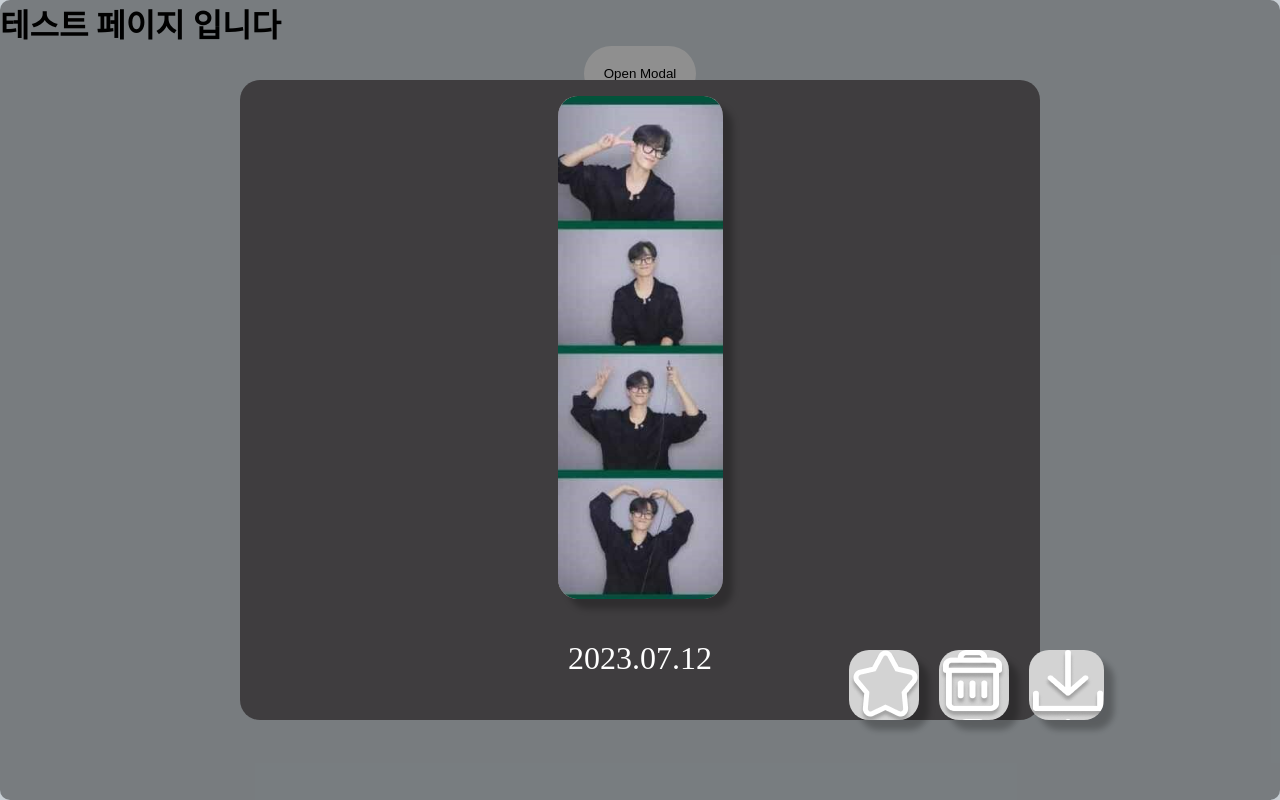
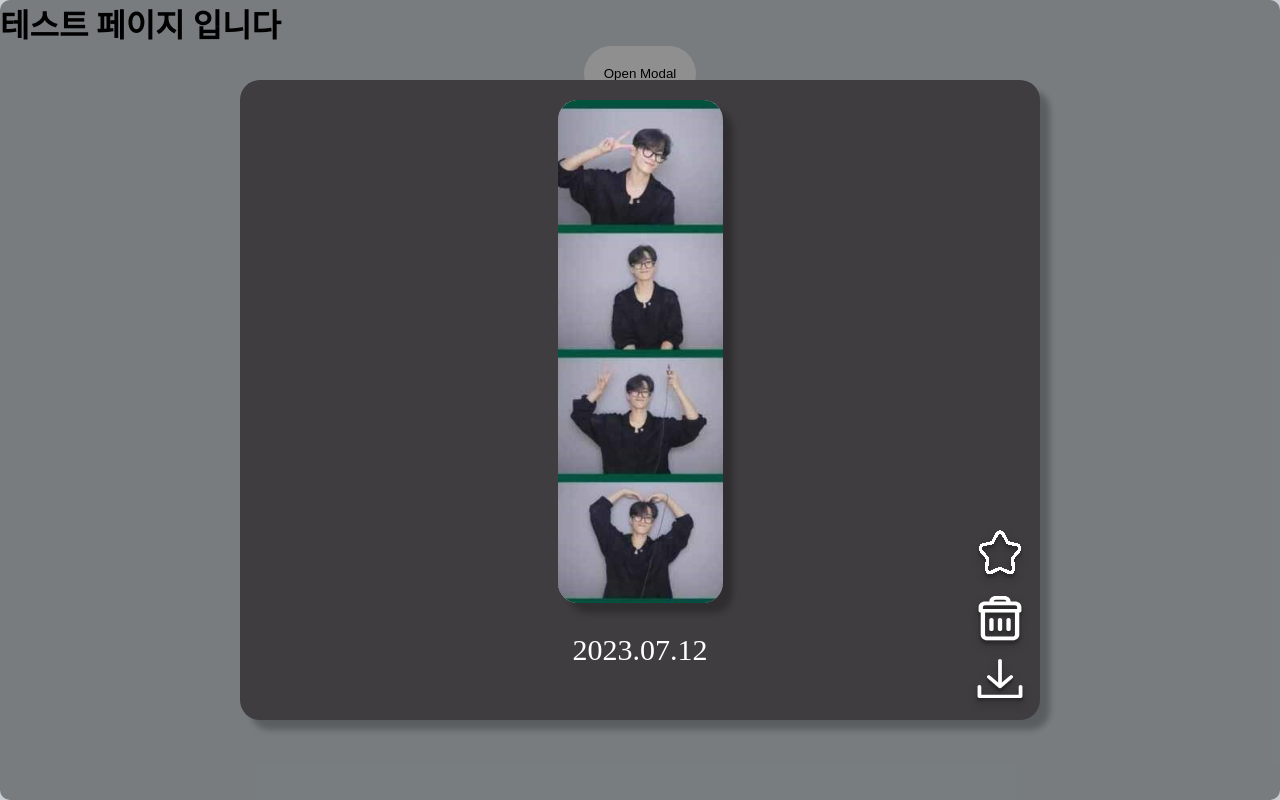
Before and after one commit to 2023SB-TeamJ/2023SB-Team-J, a React (Create React App) app in the folder frontend/: page /test in a window 1280 px wide. Both pictures are taken after a click on the button "Open Modal". Built offline with nearby package versions, Linux system fonts and the light colour scheme.

Commit message:
fix : 앨범 상세 모달창 css 수정 및 페이지명 수정

```diff
--- a/frontend/package.json
+++ b/frontend/package.json
@@ -7,6 +7,7 @@
     "@testing-library/react": "^13.4.0",
     "@testing-library/user-event": "^13.5.0",
     "airbnb": "^0.0.2",
+    "framer-motion": "^10.12.18",
     "react": "^18.2.0",
     "react-dom": "^18.2.0",
     "react-router-dom": "^6.14.1",
--- a/frontend/src/components/AlbumDetailModal.jsx
+++ b/frontend/src/components/AlbumDetailModal.jsx
@@ -1,135 +1,10 @@
 import { useState } from 'react';
 import styled from 'styled-components';
+import { motion } from 'framer-motion';
 import image from '../assets/images/photo1.png';
-import star from '../assets/images/star.png';
-import trash from '../assets/images/trash.png';
-import save from '../assets/images/save.png';
-
-const ModalContainer = styled.div`
-  // Modal을 구현하는데 전체적으로 필요한 CSS를 구현
-  display: flex;
-  justify-content: center;
-  align-items: center;
-  height: 100%;
-`;
-
-const ModalBackdrop = styled.div`
-  // Modal이 떴을 때의 배경을 깔아주는 CSS를 구현
-  z-index: 1; //위치지정 요소
-  position: fixed;
-  display: flex;
-  justify-content: center;
-  align-items: center;
-  background-color: rgba(0, 0, 0, 0.4);
-  border-radius: 10px;
-  top: 0;
-  left: 0;
-  right: 0;
-  bottom: 0;
-`;
-
-const ModalBtn = styled.button`
-  text-decoration: none;
-  border: none;
-  padding: 20px;
-  color: black;
-  border-radius: 30px;
-  cursor: grab;
-`;
-
-// const ExitBtn = styled(ModalBtn)`
-//   background-color: #4000c7;
-//   border-radius: 10px;
-//   text-decoration: none;
-//   margin: 10px;
-//   padding: 5px 10px;
-//   width: 40px;
-//   height: 40px;
-//   display: flex;
-//   justify-content: center;
-//   align-items: center;
-// `;
-
-const ModalView = styled.div.attrs(() => ({
-  // attrs 메소드를 이용해서 아래와 같이 div 엘리먼트에 속성을 추가할 수 있다.
-  role: 'dialog',
-}))`
-  // Modal창 CSS를 구현합니다.
-  display: flex;
-  align-items: center;
-  flex-direction: column;
-  border-radius: 20px;
-  width: 50rem;
-  height: 40rem;
-  background-color: #3f3d3f;
-  > div.desc {
-    position: absolute;
-    top: 70%;
-    margin: 50px;
-    font-size: 2rem;
-    color: white;
-  }
-`;
-
-const Photo = styled.div`
-  margin: 1rem;
-  width: 165px;
-  height: 503px;
-  flex-shrink: 0;
-  border-radius: 20px;
-  background:
-    url(${image}),
-    lightgray 50% / cover no-repeat;
-  box-shadow: 10px 10px 6px 0px rgba(0, 0, 0, 0.25);
-`;
-
-const Date = styled.div`
-  position: absolute;
-  top: 80%;
-  color: white;
-  font-size: 2rem;
-`;
-
-const ButtonWrap = styled.div`
-  display: flex;
-  position: absolute;
-  top: 80%;
-  right: 13%;
-`;
-
-const BookmarkBtn = styled.div`
-  width: 70px;
-  height: 70px;
-  margin: 10px;
-  flex-shrink: 0;
-  border-radius: 20px;
-  background:
-    url(${star}),
-    lightgray 50% / cover no-repeat;
-  box-shadow: 10px 10px 6px 0px rgba(0, 0, 0, 0.25);
-`;
-const DeleteBtn = styled.div`
-  width: 70px;
-  height: 70px;
-  margin: 10px;
-  flex-shrink: 0;
-  border-radius: 20px;
-  background:
-    url(${trash}),
-    lightgray 50% / cover no-repeat;
-  box-shadow: 10px 10px 6px 0px rgba(0, 0, 0, 0.25);
-`;
-const SaveBtn = styled.div`
-  width: 75px;
-  height: 70px;
-  margin: 10px;
-  flex-shrink: 0;
-  border-radius: 20px;
-  background:
-    url(${save}),
-    lightgray 50% / cover no-repeat;
-  box-shadow: 10px 10px 6px 0px rgba(0, 0, 0, 0.25);
-`;
+// import star from '../assets/images/star.png';
+// import trash from '../assets/images/trash.png';
+// import save from '../assets/images/save.png';
 
 function AlbumDetailModal() {
   const [isOpen, setIsOpen] = useState(false);
@@ -153,13 +28,183 @@ function AlbumDetailModal() {
       {/* 조건부 렌더링을 활용해서 Modal이 열린 상태(isOpen이 true인 상태)일 때만 모달창과 배경이 뜰 수 있게 구현 */}
       {isOpen ? (
         <ModalBackdrop onClick={openModalHandler}>
-          <ModalView onClick={(e) => e.stopPropagation()}>
+          <ModalView
+            onClick={(e) => e.stopPropagation()}
+            initial={{ y: -1000 }}
+            animate={{ y: 0 }}
+            transition={{ duration: 0.5 }}
+          >
             <Photo />
             <Date>2023.07.12</Date>
             <ButtonWrap>
-              <BookmarkBtn />
-              <DeleteBtn />
-              <SaveBtn />
+              <BookmarkBtn>
+                <svg
+                  xmlns="http://www.w3.org/2000/svg"
+                  width="50"
+                  height="50"
+                  viewBox="0 0 73 75"
+                  fill="none"
+                >
+                  <g filter="url(#filter0_d_606_260)">
+                    <path
+                      fillRule="evenodd"
+                      clipRule="evenodd"
+                      d="M23.4095 63.538C20.8651 64.7462 17.8935 63.503 16.7723 60.7611C16.4212 59.9025 16.2827 58.9604 16.3704 58.0269L17.8114 42.6903L8.28036 31.1955C6.42776 28.9612 6.60673 25.5315 8.6801 23.5351C9.32939 22.9099 10.118 22.4769 10.969 22.2783L24.9496 19.0159L32.1491 5.69562C33.5486 3.10649 36.6307 2.23008 39.0333 3.73811C39.7857 4.21036 40.4116 4.88482 40.8499 5.69562L48.0494 19.0159L62.03 22.2783C64.7474 22.9125 66.4734 25.8005 65.8849 28.7289C65.7006 29.6459 65.2988 30.4958 64.7186 31.1955L55.1876 42.6903L56.6286 58.0269C56.9086 61.0079 54.8931 63.6692 52.1268 63.971C51.2605 64.0656 50.3863 63.9163 49.5895 63.538L36.4995 57.3219L23.4095 63.538Z"
+                      stroke="white"
+                      strokeWidth="5"
+                      strokeLinecap="round"
+                      shapeRendering="crispEdges"
+                    />
+                  </g>
+                  <defs>
+                    <filter
+                      id="filter0_d_606_260"
+                      x="0.500122"
+                      y="0.496094"
+                      width="71.9977"
+                      height="74.0098"
+                      filterUnits="userSpaceOnUse"
+                      colorInterpolationFilters="sRGB"
+                    >
+                      <feFlood floodOpacity="0" result="BackgroundImageFix" />
+                      <feColorMatrix
+                        in="SourceAlpha"
+                        type="matrix"
+                        values="0 0 0 0 0 0 0 0 0 0 0 0 0 0 0 0 0 0 127 0"
+                        result="hardAlpha"
+                      />
+                      <feOffset dy="4" />
+                      <feGaussianBlur stdDeviation="2" />
+                      <feComposite in2="hardAlpha" operator="out" />
+                      <feColorMatrix
+                        type="matrix"
+                        values="0 0 0 0 0 0 0 0 0 0 0 0 0 0 0 0 0 0 0.25 0"
+                      />
+                      <feBlend
+                        mode="normal"
+                        in2="BackgroundImageFix"
+                        result="effect1_dropShadow_606_260"
+                      />
+                      <feBlend
+                        mode="normal"
+                        in="SourceGraphic"
+                        in2="effect1_dropShadow_606_260"
+                        result="shape"
+                      />
+                    </filter>
+                  </defs>
+                </svg>
+              </BookmarkBtn>
+              <DeleteBtn>
+                <svg
+                  xmlns="http://www.w3.org/2000/svg"
+                  width="50"
+                  height="50"
+                  viewBox="0 0 67 69"
+                  fill="none"
+                >
+                  <g filter="url(#filter0_d_606_264)">
+                    <path
+                      fillRule="evenodd"
+                      clipRule="evenodd"
+                      d="M12.85 53.375C12.85 54.7787 14.1708 55.9167 15.8 55.9167H51.2C52.8292 55.9167 54.15 54.7787 54.15 53.375V22.875H12.85V53.375ZM48.25 7.625H54.15C59.0377 7.625 63 11.0388 63 15.25V20.3333C63 21.7371 61.6792 22.875 60.05 22.875V53.375C60.05 57.5862 56.0877 61 51.2 61H15.8C10.9123 61 6.95 57.5862 6.95 53.375V22.875C5.32076 22.875 4 21.7371 4 20.3333V15.25C4 11.0388 7.96228 7.625 12.85 7.625H18.75C18.75 3.41383 22.7123 0 27.6 0H39.4C44.2877 0 48.25 3.41383 48.25 7.625ZM18.75 33.0417C18.75 31.6379 20.0708 30.5 21.7 30.5C23.3292 30.5 24.65 31.6379 24.65 33.0417V45.75C24.65 47.1537 23.3292 48.2917 21.7 48.2917C20.0708 48.2917 18.75 47.1537 18.75 45.75V33.0417ZM30.55 33.0417C30.55 31.6379 31.8708 30.5 33.5 30.5C35.1292 30.5 36.45 31.6379 36.45 33.0417V45.75C36.45 47.1537 35.1292 48.2917 33.5 48.2917C31.8708 48.2917 30.55 47.1537 30.55 45.75V33.0417ZM42.35 33.0417C42.35 31.6379 43.6708 30.5 45.3 30.5C46.9292 30.5 48.25 31.6379 48.25 33.0417V45.75C48.25 47.1537 46.9292 48.2917 45.3 48.2917C43.6708 48.2917 42.35 47.1537 42.35 45.75V33.0417ZM27.6 5.08333C25.9708 5.08333 24.65 6.22128 24.65 7.625H42.35C42.35 6.22128 41.0292 5.08333 39.4 5.08333H27.6ZM9.9 17.7917H57.1V15.25C57.1 13.8463 55.7792 12.7083 54.15 12.7083H12.85C11.2208 12.7083 9.9 13.8463 9.9 15.25V17.7917Z"
+                      fill="white"
+                    />
+                  </g>
+                  <defs>
+                    <filter
+                      id="filter0_d_606_264"
+                      x="0"
+                      y="0"
+                      width="67"
+                      height="69"
+                      filterUnits="userSpaceOnUse"
+                      colorInterpolationFilters="sRGB"
+                    >
+                      <feFlood floodOpacity="0" result="BackgroundImageFix" />
+                      <feColorMatrix
+                        in="SourceAlpha"
+                        type="matrix"
+                        values="0 0 0 0 0 0 0 0 0 0 0 0 0 0 0 0 0 0 127 0"
+                        result="hardAlpha"
+                      />
+                      <feOffset dy="4" />
+                      <feGaussianBlur stdDeviation="2" />
+                      <feComposite in2="hardAlpha" operator="out" />
+                      <feColorMatrix
+                        type="matrix"
+                        values="0 0 0 0 0 0 0 0 0 0 0 0 0 0 0 0 0 0 0.25 0"
+                      />
+                      <feBlend
+                        mode="normal"
+                        in2="BackgroundImageFix"
+                        result="effect1_dropShadow_606_264"
+                      />
+                      <feBlend
+                        mode="normal"
+                        in="SourceGraphic"
+                        in2="effect1_dropShadow_606_264"
+                        result="shape"
+                      />
+                    </filter>
+                  </defs>
+                </svg>
+              </DeleteBtn>
+              <SaveBtn>
+                <svg
+                  xmlns="http://www.w3.org/2000/svg"
+                  width="50px"
+                  height="50px"
+                  viewBox="0 0 78 69"
+                  fill="none"
+                >
+                  <g filter="url(#filter0_d_606_263)">
+                    <path
+                      fillRule="evenodd"
+                      clipRule="evenodd"
+                      d="M41.9167 37.0081L54.4376 26.1158C55.5766 25.125 57.4234 25.125 58.5624 26.1158C59.7014 27.1067 59.7014 28.7132 58.5624 29.7041L41.0624 44.9277C39.9234 45.9186 38.0766 45.9186 36.9376 44.9277L19.4376 29.7041C18.2986 28.7132 18.2986 27.1067 19.4376 26.1158C20.5766 25.125 22.4234 25.125 23.5624 26.1158L36.0833 37.0081V2.53727C36.0833 1.13597 37.3892 0 39 0C40.6108 0 41.9167 1.13597 41.9167 2.53727V37.0081ZM9.83333 55.9255H68.1667V43.1336C68.1667 41.7323 69.4725 40.5963 71.0833 40.5963C72.6942 40.5963 74 41.7323 74 43.1336V58.4627C74 59.864 72.6942 61 71.0833 61H6.91667C5.30584 61 4 59.864 4 58.4627V43.2913C4 41.89 5.30584 40.7541 6.91667 40.7541C8.5275 40.7541 9.83333 41.89 9.83333 43.2913V55.9255Z"
+                      fill="white"
+                    />
+                  </g>
+                  <defs>
+                    <filter
+                      id="filter0_d_606_263"
+                      x="0"
+                      y="0"
+                      width="78"
+                      height="69"
+                      filterUnits="userSpaceOnUse"
+                      colorInterpolationFilters="sRGB"
+                    >
+                      <feFlood floodOpacity="0" result="BackgroundImageFix" />
+                      <feColorMatrix
+                        in="SourceAlpha"
+                        type="matrix"
+                        values="0 0 0 0 0 0 0 0 0 0 0 0 0 0 0 0 0 0 127 0"
+                        result="hardAlpha"
+                      />
+                      <feOffset dy="4" />
+                      <feGaussianBlur stdDeviation="2" />
+                      <feComposite in2="hardAlpha" operator="out" />
+                      <feColorMatrix
+                        type="matrix"
+                        values="0 0 0 0 0 0 0 0 0 0 0 0 0 0 0 0 0 0 0.25 0"
+                      />
+                      <feBlend
+                        mode="normal"
+                        in2="BackgroundImageFix"
+                        result="effect1_dropShadow_606_263"
+                      />
+                      <feBlend
+                        mode="normal"
+                        in="SourceGraphic"
+                        in2="effect1_dropShadow_606_263"
+                        result="shape"
+                      />
+                    </filter>
+                  </defs>
+                </svg>
+              </SaveBtn>
             </ButtonWrap>
           </ModalView>
         </ModalBackdrop>
@@ -170,3 +215,137 @@ function AlbumDetailModal() {
 
 // <ExitBtn onClick={openModalHandler}>x</ExitBtn>
 export default AlbumDetailModal;
+
+const ModalContainer = styled.div`
+  // Modal을 구현하는데 전체적으로 필요한 CSS를 구현
+  display: flex;
+  justify-content: center;
+  align-items: center;
+  height: 100%;
+`;
+
+const ModalBtn = styled.button`
+  text-decoration: none;
+  border: none;
+  padding: 20px;
+  color: black;
+  border-radius: 30px;
+  cursor: grab;
+`;
+
+const ModalBackdrop = styled.div`
+  // Modal이 떴을 때의 배경을 깔아주는 CSS를 구현
+  z-index: 1; //위치지정 요소
+  position: fixed;
+  display: flex;
+  justify-content: center;
+  align-items: center;
+  background-color: rgba(0, 0, 0, 0.4);
+  border-radius: 10px;
+  top: 0;
+  left: 0;
+  right: 0;
+  bottom: 0;
+`;
+
+// const ExitBtn = styled(ModalBtn)`
+//   background-color: #4000c7;
+//   border-radius: 10px;
+//   text-decoration: none;
+//   margin: 10px;
+//   padding: 5px 10px;
+//   width: 40px;
+//   height: 40px;
+//   display: flex;
+//   justify-content: center;
+//   align-items: center;
+// `;
+
+// const ModalView = styled.div.attrs(() => ({
+//   // attrs 메소드를 이용해서 아래와 같이 div 엘리먼트에 속성을 추가할 수 있다.
+//   role: 'dialog',
+// }))`
+//   // Modal창 CSS를 구현합니다.
+//   display: flex;
+//   align-items: center;
+//   flex-direction: column;
+//   border-radius: 20px;
+//   width: 50rem;
+//   height: 40rem;
+//   background-color: #3f3d3f;
+// `;
+
+const ModalView = styled(motion.div)`
+  position: relative;
+  display: flex;
+  align-items: center;
+  flex-direction: column;
+  border-radius: 20px;
+  width: 50rem;
+  height: 40rem;
+  background-color: #3f3d3f;
+  box-shadow: 10px 10px 6px 0px rgba(0, 0, 0, 0.25);
+`;
+
+const Photo = styled.div`
+  width: 165px;
+  height: 503px;
+  flex-shrink: 0;
+  border-radius: 20px;
+  margin-top: 20px;
+  background:
+    url(${image}),
+    lightgray 50% / cover no-repeat;
+  box-shadow: 10px 10px 6px 0px rgba(0, 0, 0, 0.25);
+`;
+
+const Date = styled.div`
+  display: flex;
+  width: 177px;
+  height: 36px;
+  flex-direction: column;
+  flex-shrink: 0;
+  margin-top: 30px;
+
+  color: #fff;
+  text-align: center;
+  text-shadow: 0px 4px 4px 0px rgba(0, 0, 0, 0.25);
+  font-family: Do Hyeon;
+  font-size: 30px;
+  font-style: normal;
+  font-weight: 400;
+  line-height: normal;
+`;
+
+const ButtonWrap = styled.div`
+  display: flex;
+  flex-direction: column;
+  justify-content: space-between;
+  height: 180px;
+  position: absolute;
+  bottom: 10px;
+  right: 15px;
+`;
+
+const BookmarkBtn = styled.div`
+  flex-shrink: 0;
+  stroke-width: 5px;
+  margin-bottom: 5px;
+  stroke: #fff;
+  filter: drop-shadow(0px 4px 4px rgba(0, 0, 0, 0.25));
+  cursor: pointer;
+`;
+
+const DeleteBtn = styled.div`
+  flex-shrink: 0;
+  border-radius: 20px;
+  fill: #fff;
+  filter: drop-shadow(0px 4px 4px rgba(0, 0, 0, 0.25));
+  cursor: pointer;
+`;
+const SaveBtn = styled.div`
+  flex-shrink: 0;
+  fill: #fff;
+  filter: drop-shadow(0px 4px 4px rgba(0, 0, 0, 0.25));
+  cursor: pointer;
+`;
--- a/frontend/src/pages/Album.jsx
+++ b/frontend/src/pages/AlbumPage.jsx
@@ -1,7 +1,7 @@
 import React from 'react';
 
-function UploadImage() {
+function AlbumPage() {
   return <div>앨범</div>;
 }
 
-export default UploadImage;
+export default AlbumPage;
--- a/frontend/src/pages/ChooseFrame.jsx
+++ b/frontend/src/pages/ChooseFramePage.jsx
@@ -1,7 +1,7 @@
 import React from 'react';
 
-function UploadImage() {
+function ChooseFramePage() {
   return <div>프레임 선택</div>;
 }
 
-export default UploadImage;
+export default ChooseFramePage;
--- a/frontend/src/pages/ConvertAI.jsx
+++ b/frontend/src/pages/ConvertAIPage.jsx
@@ -1,7 +1,7 @@
 import React from 'react';
 
-function UploadImage() {
+function ConvertAIPage() {
   return <div>AI 변환</div>;
 }
 
-export default UploadImage;
+export default ConvertAIPage;
--- a/frontend/src/pages/Customizing.jsx
+++ b/frontend/src/pages/CustomizingPage.jsx
@@ -1,7 +1,7 @@
 import React from 'react';
 
-function UploadImage() {
+function CustomizingPage() {
   return <div>커스터마이징</div>;
 }
 
-export default UploadImage;
+export default CustomizingPage;
--- a/frontend/src/pages/Main.jsx
+++ b/frontend/src/pages/MainPage.jsx
@@ -1,7 +1,7 @@
 import { styled } from 'styled-components';
 import { useNavigate } from 'react-router-dom';
 
-function Main() {
+function MainPage() {
   const navigate = useNavigate();
 
   return (
@@ -14,7 +14,7 @@ function Main() {
   );
 }
 
-export default Main;
+export default MainPage;
 
 const Container = styled.div`
   width: 100%;
--- a/frontend/src/pages/Test.jsx
+++ b/frontend/src/pages/TestPage.jsx
@@ -2,7 +2,7 @@ import React from 'react';
 import { styled } from 'styled-components';
 import AlbumDetailModal from '../components/AlbumDetailModal';
 
-function Test() {
+function TestPage() {
   return (
     <div>
       <Container>
@@ -13,7 +13,7 @@ function Test() {
   );
 }
 
-export default Test;
+export default TestPage;
 
 const Container = styled.div`
   width: 100%;
--- a/frontend/src/pages/UploadImage.jsx
+++ b/frontend/src/pages/UploadImagePage.jsx
@@ -1,7 +1,7 @@
 import React from 'react';
 
-function UploadImage() {
+function UploadImagePage() {
   return <div>이미지 업로드</div>;
 }
 
-export default UploadImage;
+export default UploadImagePage;
```
Also changed, not shown: frontend/src/Router.jsx (+14 -14 lines), 1 other file (tests, documents, lock files or other folders).
